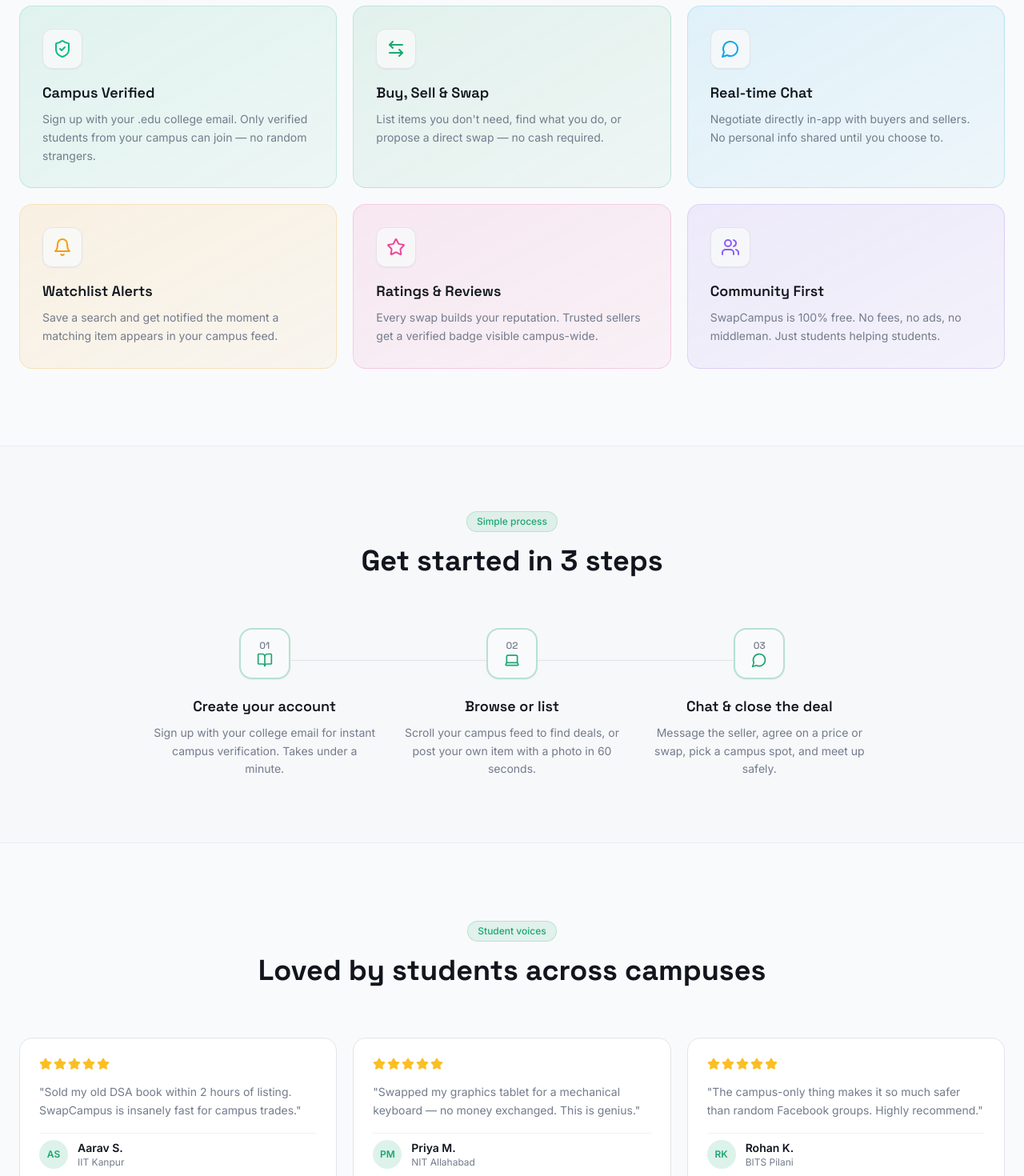
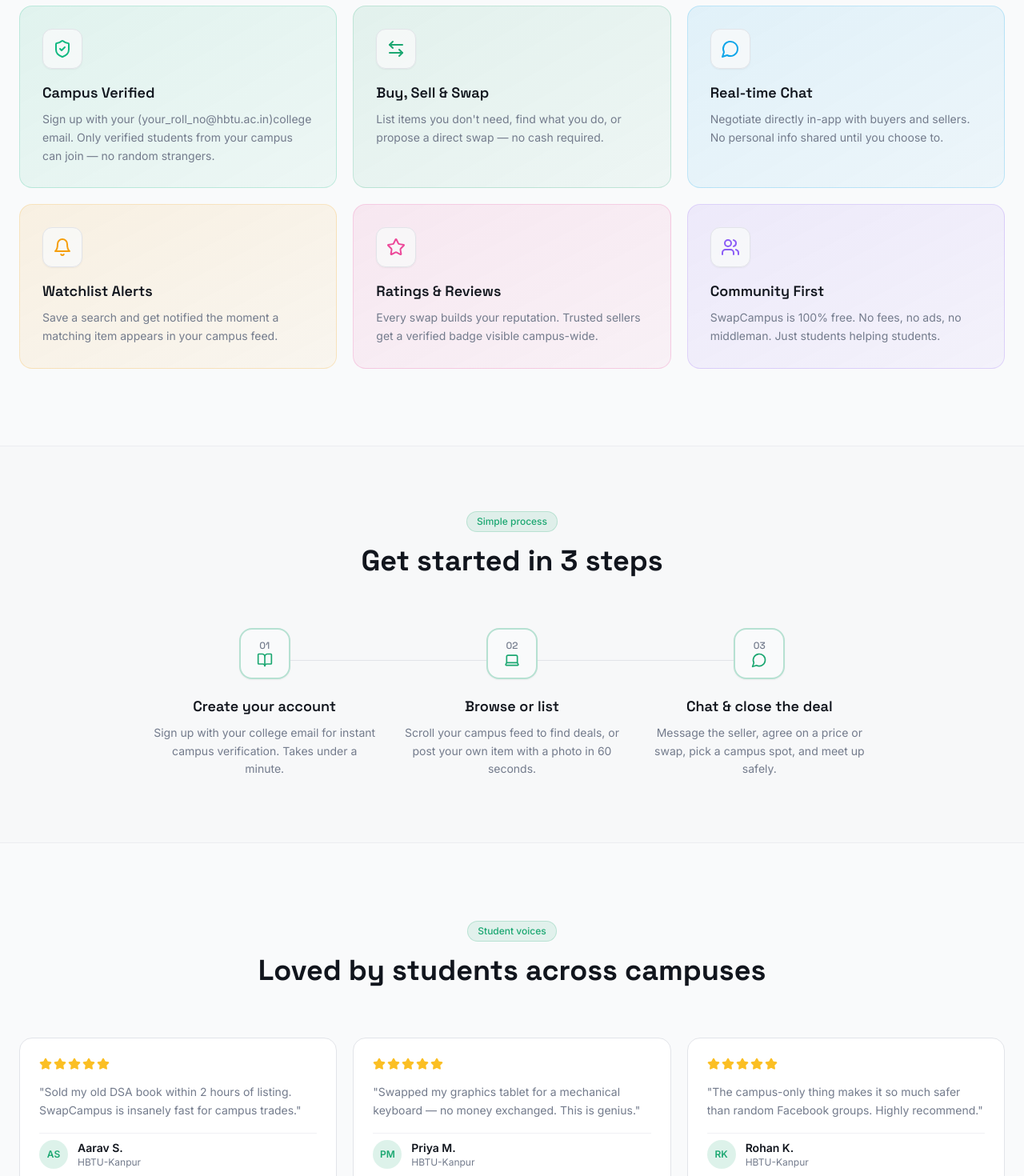
Before and after one commit to shikhargthub/SwapCampus, a React (Vite) app: page / in a window 1280 px wide. Shown: the part 1180-2650 px from the top of the page at 80% size. Built offline with nearby package versions, Linux system fonts and the light colour scheme; no server answers.

Commit message:
Update Landing.tsx

```diff
--- a/src/pages/Landing.tsx
+++ b/src/pages/Landing.tsx
@@ -18,15 +18,15 @@
 // ─── Marquee items ────────────────────────────────────────────────────────────
 const previewItems = [
   { emoji: "📚", name: "Calculus Textbook", price: "₹350" },
-  { emoji: "💻", name: "MacBook Charger", price: "₹800" },
+  { emoji: "💻", name: "MacBook Charger", price: "₹40000" },
   { emoji: "☕", name: "Coffee Maker", price: "₹1,200" },
   { emoji: "🎒", name: "Campus Backpack", price: "₹600" },
-  { emoji: "🖥️", name: "Study Lamp", price: "₹250" },
+  { emoji: "💡", name: "Study Lamp", price: "₹250" },
   { emoji: "📓", name: "Engineering Notes", price: "₹150" },
-  { emoji: "🎧", name: "Headphones", price: "₹900" },
-  { emoji: "🔋", name: "Power Bank", price: "₹700" },
+  { emoji: "🎧", name: "Headphones", price: "₹1200" },
+  { emoji: "🔋", name: "Power Bank", price: "₹800" },
   { emoji: "📐", name: "Drawing Kit", price: "₹200" },
-  { emoji: "🖨️", name: "Mini Printer", price: "₹2,500" },
+  { emoji: "🖨️", name: "Mini Printer", price: "₹1800" },
 ];
 
 // ─── Feature data ─────────────────────────────────────────────────────────────
@@ -36,7 +36,7 @@
     bg: "from-emerald-500/10 to-emerald-500/5",
     border: "border-emerald-500/20",
     title: "Campus Verified",
-    desc: "Sign up with your .edu college email. Only verified students from your campus can join — no random strangers.",
+    desc: "Sign up with your (your_roll_no@hbtu.ac.in)college email. Only verified students from your campus can join — no random strangers.",
   },
   {
     icon: <ArrowLeftRight className="h-6 w-6 text-primary" />,
@@ -101,19 +101,19 @@
 const testimonials = [
   {
     name: "Aarav S.",
-    college: "IIT Kanpur",
+    college: "HBTU-Kanpur",
     avatar: "AS",
     text: "Sold my old DSA book within 2 hours of listing. SwapCampus is insanely fast for campus trades.",
   },
   {
     name: "Priya M.",
-    college: "NIT Allahabad",
+    college: "HBTU-Kanpur",
     avatar: "PM",
     text: "Swapped my graphics tablet for a mechanical keyboard — no money exchanged. This is genius.",
   },
   {
     name: "Rohan K.",
-    college: "BITS Pilani",
+    college: "HBTU-Kanpur",
     avatar: "RK",
     text: "The campus-only thing makes it so much safer than random Facebook groups. Highly recommend.",
   },
```
